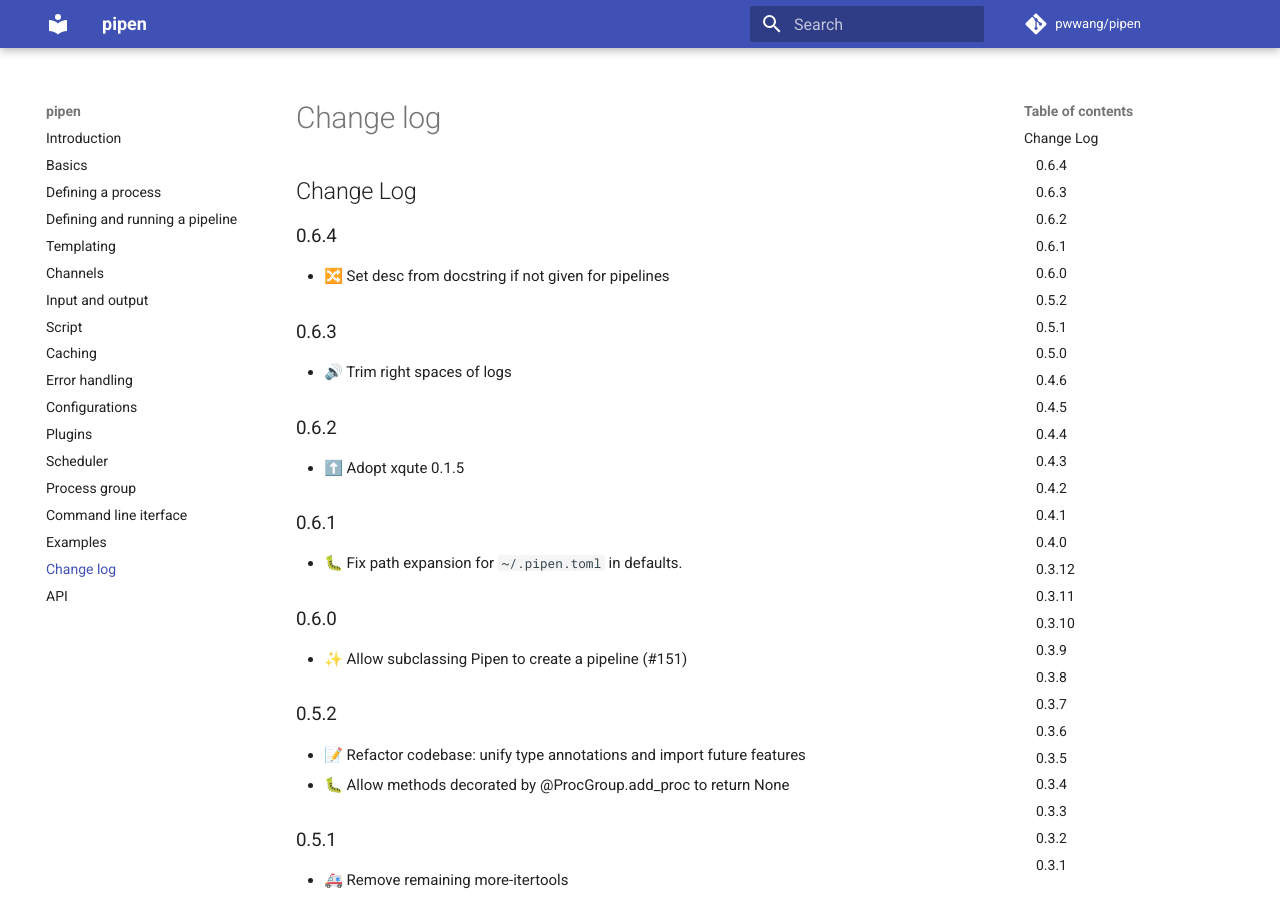
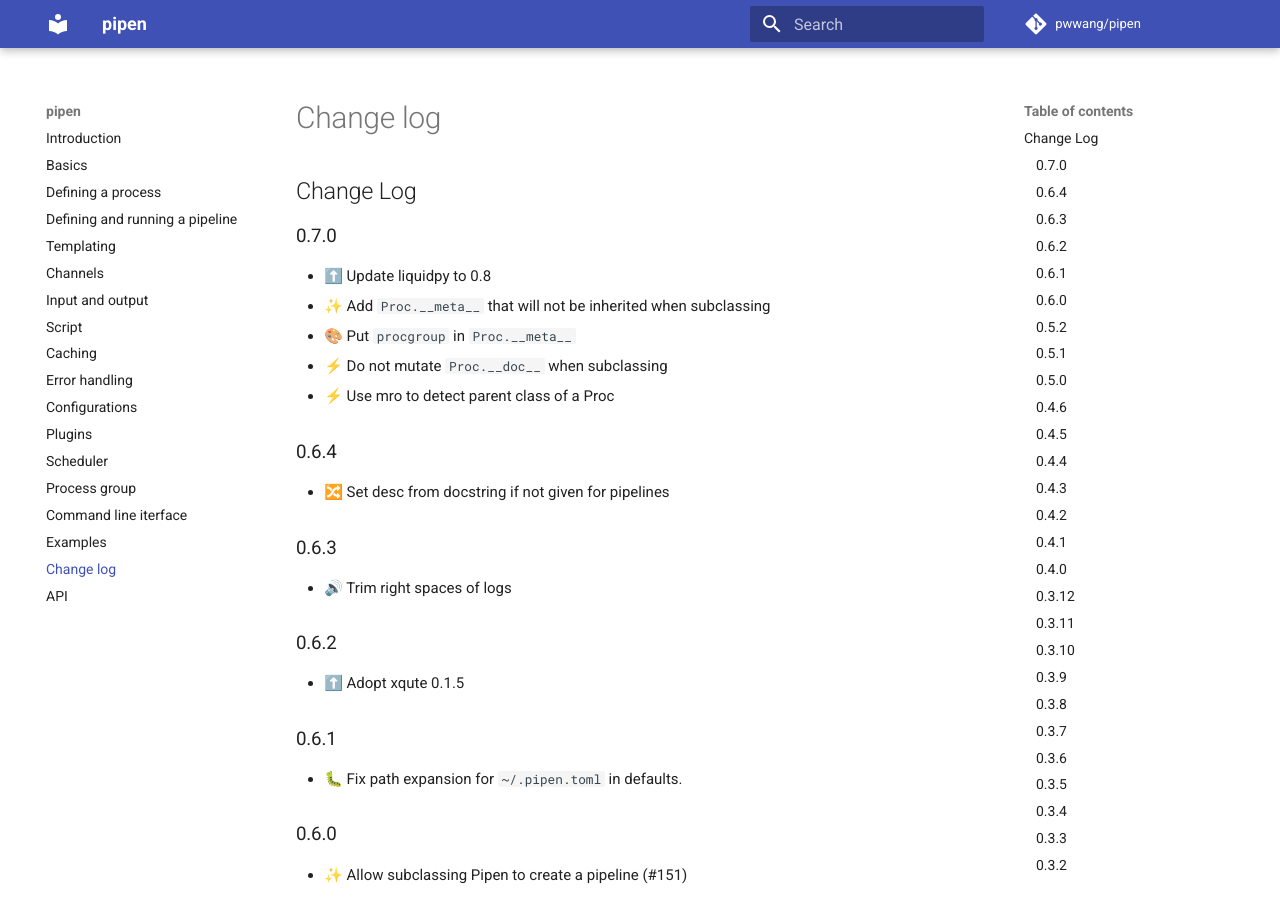
Before and after one commit to pwwang/pipen, an MkDocs documentation site: the page built from docs/CHANGELOG.md, in a window 1280 px wide and 900 px high. Built offline with MkDocs 1.6.1 and Material for MkDocs 9.7.7, drawn with Linux system fonts in a browser that asks for light colours; comment, search, counter and statistics services are not loaded.

Commit message:
🔖 0.7.0

```diff
--- a/docs/CHANGELOG.md
+++ b/docs/CHANGELOG.md
@@ -1,4 +1,12 @@
 # Change Log
+
+## 0.7.0
+
+- ⬆️ Update liquidpy to 0.8
+- ✨ Add `Proc.__meta__` that will not be inherited when subclassing
+- 🎨 Put `procgroup` in `Proc.__meta__`
+- ⚡️ Do not mutate `Proc.__doc__` when subclassing
+- ⚡️ Use mro to detect parent class of a Proc
 
 ## 0.6.4
 
--- a/pipen/version.py
+++ b/pipen/version.py
@@ -1,3 +1,3 @@
 """Provide version of pipen"""
 
-__version__ = "0.6.4"
+__version__ = "0.7.0"
--- a/pyproject.toml
+++ b/pyproject.toml
@@ -4,7 +4,7 @@ build-backend = "poetry.masonry.api"
 
 [tool.poetry]
 name = "pipen"
-version = "0.6.4"
+version = "0.7.0"
 description = "A pipeline framework for python"
 authors = [ "pwwang <pwwang@pwwang.com>",]
 license = "MIT"
```
Also changed, not shown: README.md (+1 -1 lines), 1 other file.
